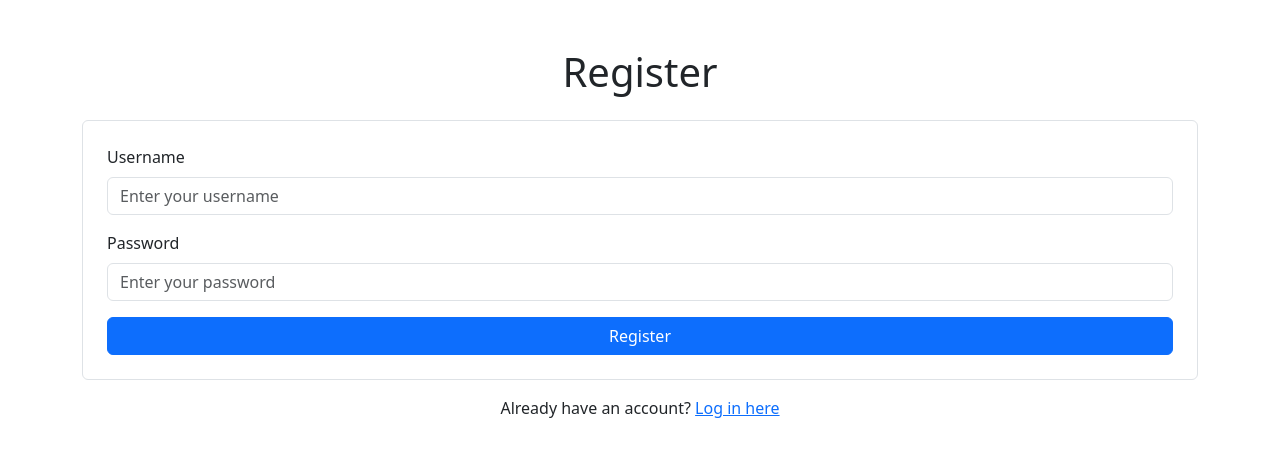
After one commit to kyler505/tamuhack25_aa, a Flask app: page /register in a window 1280 px wide. The commit adds this page. Shown: the top 457 px of the page. Run offline with Flask 3, Linux system fonts and the light colour scheme.

Commit message:
various changes

```diff
--- a/app.py
+++ b/app.py
@@ -1,9 +1,14 @@
 from flask import Flask, render_template, request, redirect, url_for, session
+from flask import Flask, render_template, request, redirect, url_for, session, flash
+import database  # Import the database module
 import requests  # For making HTTP requests to the Flight-Engine API
 from datetime import datetime  # For parsing and formatting dates
 
 app = Flask(__name__)
 app.secret_key = 'your_secret_key'  # Required for session management
+
+# Initialize the database
+database.init_db()
 
 # Flight-Engine API base URL
 FLIGHT_ENGINE_API_URL = 'http://localhost:4000'  # Update if the API is hosted elsewhere
@@ -18,24 +23,55 @@ def home():
 def login():
     if request.method == 'POST':
         username = request.form['username']
-        session['username'] = username
-        return redirect(url_for('flight_search'))
+        password = request.form['password']
+
+        # Verify the username and password
+        if database.verify_user(username, password):
+            session['username'] = username  # Store the username in the session
+            return redirect(url_for('flight_search'))  # Redirect to flight search on successful login
+        else:
+            flash('Invalid username or password', 'error')  # Show error message
+            return render_template('login.html', username=username)  # Retain the username in the form
     return render_template('login.html')
+
+@app.route('/register', methods=['GET', 'POST'])
+def register():
+    if request.method == 'POST':
+        username = request.form['username']
+        password = request.form['password']
+
+        if database.user_exists(username):
+            flash('Username already exists', 'error')
+        else:
+            if database.add_user(username, password):
+                flash('Registration successful! Please log in.', 'success')
+                return redirect(url_for('login'))
+            else:
+                flash('Registration failed', 'error')
+    return render_template('register.html')
 
 @app.route('/logout')
 def logout():
-    session.pop('username', None)
-    return redirect(url_for('login'))
+    session.pop('username', None)  # Remove the username from the session
+    return redirect(url_for('login'))  # Redirect to login page without a success message
 
 @app.route('/flight_search')
 def flight_search():
+    # Check if the user is logged in
     if 'username' not in session:
+        flash('You need to log in to access this page.', 'error')
         return redirect(url_for('login'))
-    return render_template('flight_search.html')
+
+    # Retrieve the user's last search from the session
+    last_search = session.get('last_search', None)
+    return render_template('flight_search.html', last_search=last_search)
+
 
 @app.route('/search', methods=['POST'])
 def search():
+    # Check if the user is logged in
     if 'username' not in session:
+        flash('You need to log in to access this page.', 'error')
         return redirect(url_for('login'))
 
     # Get form data from the search query
@@ -45,6 +81,16 @@ def search():
     departure_date = request.form.get('departure_date', '')
     return_date = request.form.get('return_date', '')  # Optional for one-way trips
     passengers = request.form.get('passengers', '1')  # Default to 1 Adult
+
+    # Store the search details in the session
+    session['last_search'] = {
+        'trip_type': trip_type,
+        'departure': departure,
+        'destination': destination,
+        'departure_date': departure_date,
+        'return_date': return_date,
+        'passengers': passengers
+    }
 
     # Validate required fields
     if not departure or not destination or not departure_date:
--- /dev/null
+++ b/database.py
@@ -0,0 +1,56 @@
+# database.py
+import sqlite3
+from werkzeug.security import generate_password_hash, check_password_hash
+
+# Database file name
+DATABASE = 'users.db'
+
+def init_db():
+    """Initialize the database and create the users table if it doesn't exist."""
+    with sqlite3.connect(DATABASE) as conn:
+        cursor = conn.cursor()
+        cursor.execute('''
+            CREATE TABLE IF NOT EXISTS users (
+                id INTEGER PRIMARY KEY AUTOINCREMENT,
+                username TEXT UNIQUE NOT NULL,
+                password_hash TEXT NOT NULL
+            )
+        ''')
+        conn.commit()
+
+def add_user(username, password):
+    """Add a new user to the database."""
+    password_hash = generate_password_hash(password)
+    try:
+        with sqlite3.connect(DATABASE) as conn:
+            cursor = conn.cursor()
+            cursor.execute('''
+                INSERT INTO users (username, password_hash)
+                VALUES (?, ?)
+            ''', (username, password_hash))
+            conn.commit()
+        return True
+    except sqlite3.IntegrityError:
+        # Username already exists
+        return False
+
+def verify_user(username, password):
+    """Verify if the username and password match a user in the database."""
+    with sqlite3.connect(DATABASE) as conn:
+        cursor = conn.cursor()
+        cursor.execute('''
+            SELECT password_hash FROM users WHERE username = ?
+        ''', (username,))
+        result = cursor.fetchone()
+        if result and check_password_hash(result[0], password):
+            return True
+    return False
+
+def user_exists(username):
+    """Check if a user exists in the database."""
+    with sqlite3.connect(DATABASE) as conn:
+        cursor = conn.cursor()
+        cursor.execute('''
+            SELECT id FROM users WHERE username = ?
+        ''', (username,))
+        return cursor.fetchone() is not None
--- /dev/null
+++ b/templates/register.html
@@ -0,0 +1,42 @@
+<!-- templates/register.html -->
+<!DOCTYPE html>
+<html lang="en">
+<head>
+    <meta charset="UTF-8">
+    <meta name="viewport" content="width=device-width, initial-scale=1.0">
+    <title>Register</title>
+    <link href="https://cdn.jsdelivr.net/npm/bootstrap@5.3.0/dist/css/bootstrap.min.css" rel="stylesheet">
+</head>
+<body>
+    <div class="container mt-5">
+        <h1 class="text-center mb-4">Register</h1>
+
+        <!-- Display flash messages -->
+        {% with messages = get_flashed_messages(with_categories=true) %}
+            {% if messages %}
+                {% for category, message in messages %}
+                    <div class="alert alert-{{ category }}">
+                        {{ message }}
+                    </div>
+                {% endfor %}
+            {% endif %}
+        {% endwith %}
+
+        <form action="{{ url_for('register') }}" method="POST" class="p-4 border rounded">
+            <div class="mb-3">
+                <label for="username" class="form-label">Username</label>
+                <input type="text" class="form-control" id="username" name="username" placeholder="Enter your username" required>
+            </div>
+            <div class="mb-3">
+                <label for="password" class="form-label">Password</label>
+                <input type="password" class="form-control" id="password" name="password" placeholder="Enter your password" required>
+            </div>
+            <button type="submit" class="btn btn-primary w-100">Register</button>
+        </form>
+        <div class="text-center mt-3">
+            <p>Already have an account? <a href="{{ url_for('login') }}">Log in here</a></p>
+        </div>
+    </div>
+    <script src="https://cdn.jsdelivr.net/npm/bootstrap@5.3.0/dist/js/bootstrap.bundle.min.js"></script>
+</body>
+</html>
```
Also changed, not shown: templates/flight_search.html (+34 -1 lines), templates/login.html (+18 -4 lines), templates/search_results.html (+61 -29 lines), README.md, users.db (added).
